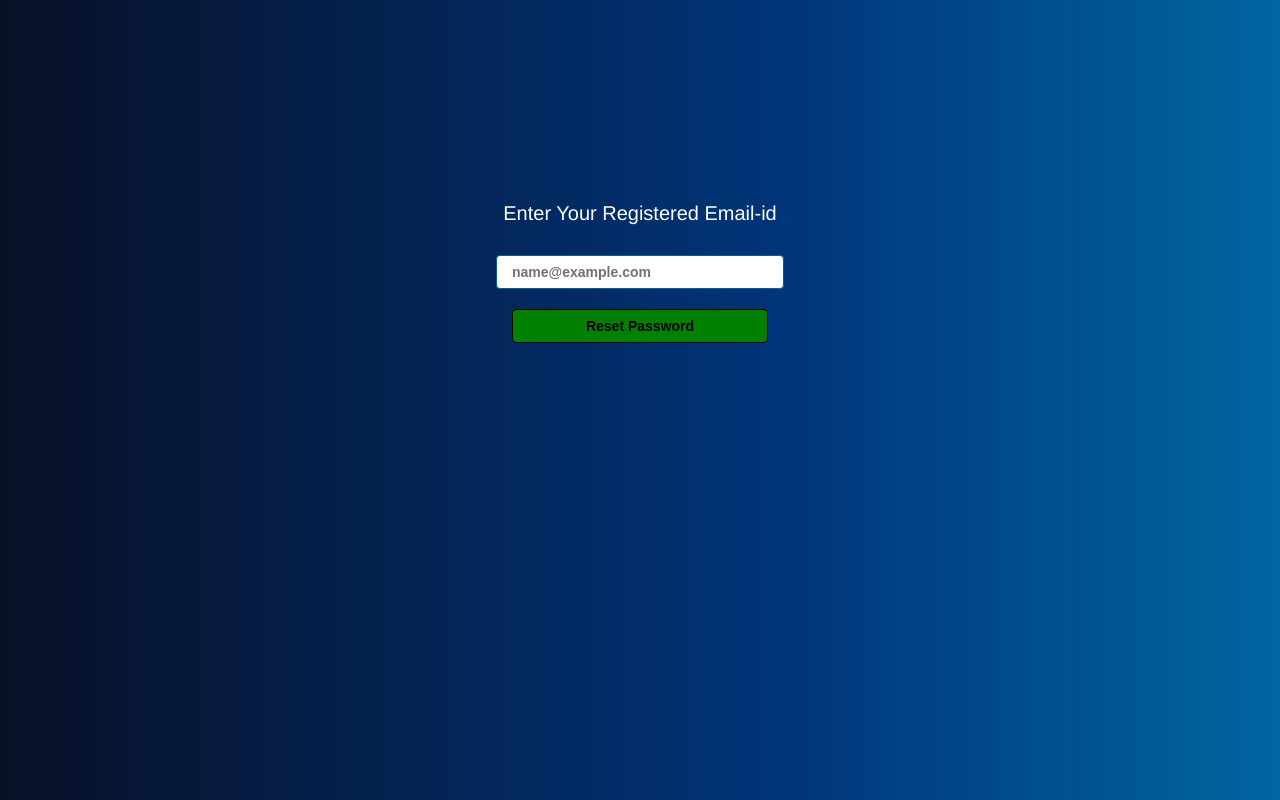
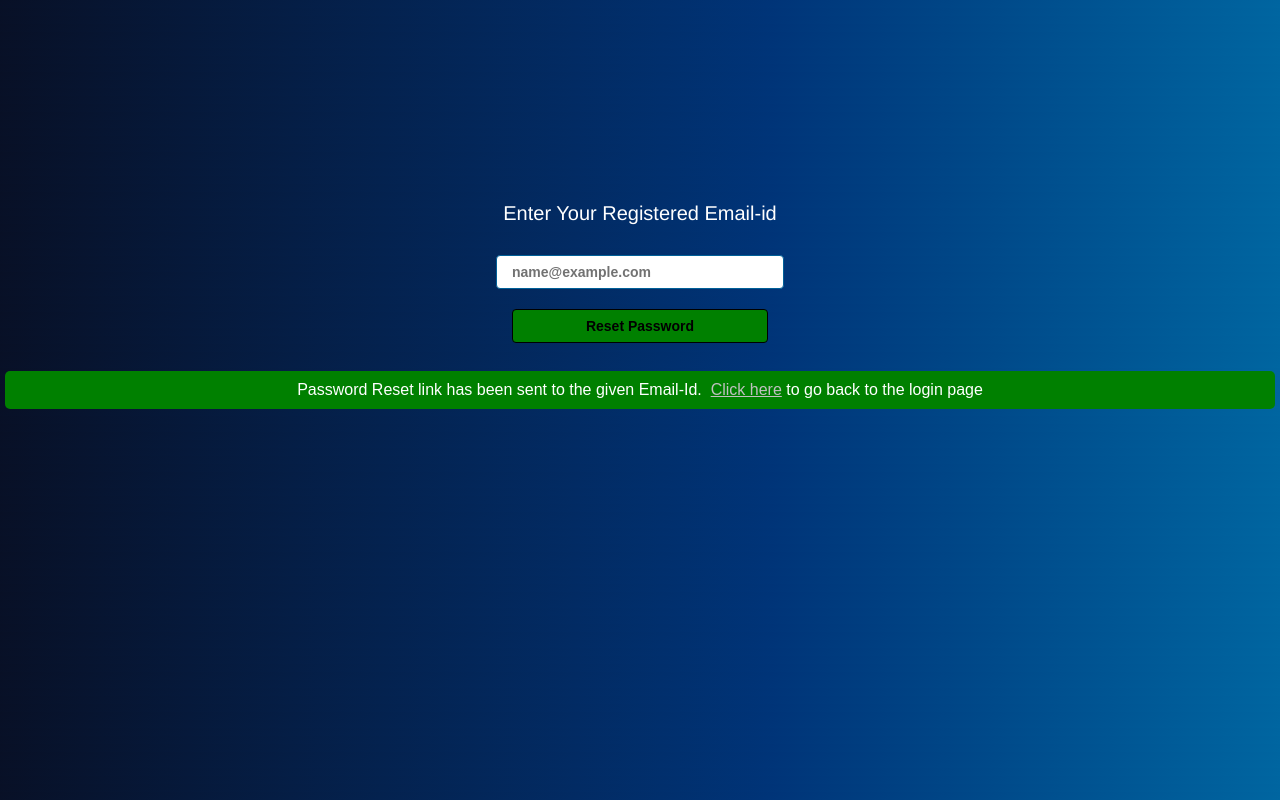
Before and after one commit to sbr18334/cdp2_automation, a website: page src/main/webapp/scripts/password/password.html in a window 1280 px wide. Both pictures are taken after typing "name@example.com" into the empty fields and a click on the input "Reset Password". Drawn offline with nearby package versions, Linux system fonts and the light colour scheme.

Commit message:
Forgot Password

```diff
--- a/src/main/webapp/scripts/password/password.css
+++ b/src/main/webapp/scripts/password/password.css
@@ -7,3 +7,20 @@ h4{
 	margin-top: 15%;
 	margin-bottom: 10px;
 }
+#success{
+    border-radius: 5px;
+    margin: 0 auto 8px auto;
+    background-color: green;
+    width: 1250px;
+    padding: 10px;
+}
+#error{
+    border-radius: 5px;
+    margin: 0 auto 8px auto;
+    background-color: #E72525;
+    width: 1250px;
+    padding: 10px;
+}
+a{
+	color: silver;
+}
--- a/src/main/webapp/scripts/password/password.html
+++ b/src/main/webapp/scripts/password/password.html
@@ -22,6 +22,9 @@
       <input type="email" id="login_field" ng-model="username" placeholder="Email-Id" required>
       <input type="submit" id="login-button" value="Reset Password"></input>
     </form>
+   <div id="success">Password Reset link has been sent to the given Email-Id.&nbsp;
+   <a href="../login/login.html">Click here</a>  to go back to the login page</div>
+   <div id="error">Given Email-ID doesn't match with our records..Please try again with a valid one.</div>
   </div>
 </body>
 </html>
--- a/src/main/webapp/scripts/password/password.js
+++ b/src/main/webapp/scripts/password/password.js
@@ -1,4 +1,11 @@
 angular.module('app',[])
   .controller('PasswordController', function ($scope) {
 
+	  $('#success').hide();
+	  $('#error').hide();
+
+	  $scope.homePage=function(){
+		  $('#success').show();
+	  };
+
   });
```
